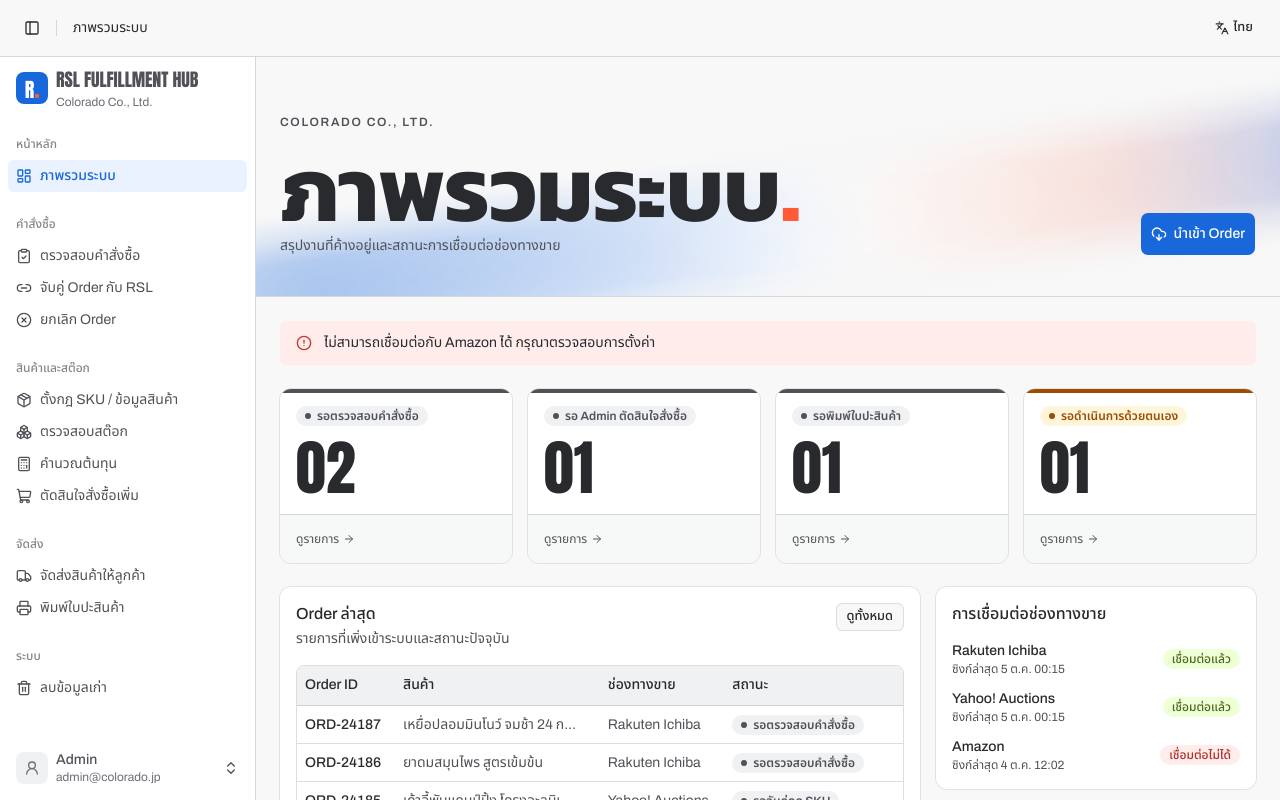
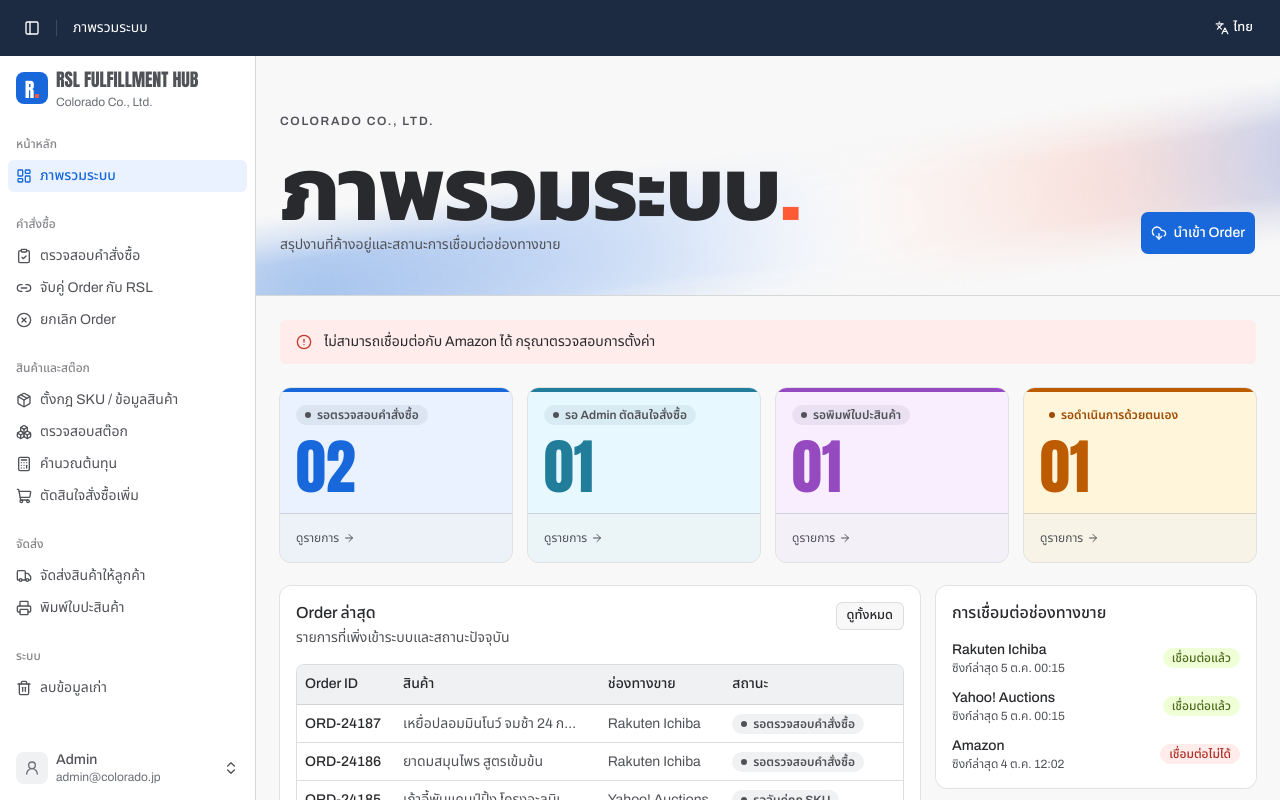
Before and after one commit to xbpkdi/01418321-final-project, a Next.js app: page /dashboard in a window 1280 px wide. Shown: the top 800 px of the page. Built offline with nearby package versions, Linux system fonts and the light colour scheme.

Commit message:
style: add a dark brand header and accent-coloured stat cards

```diff
--- a/src/app/(app)/dashboard/page.tsx
+++ b/src/app/(app)/dashboard/page.tsx
@@ -30,19 +30,21 @@ import {
   MOCK_ORDERS,
 } from "@/mock/orders";
 import { MOCK_STOCK } from "@/mock/products";
-import { toneOf, type OrderStatus } from "@/lib/order-status";
+import type { OrderStatus } from "@/lib/order-status";
 import { useLanguage } from "@/lib/i18n/context";
 
 // ส่ง status ไปกรองปลายทางด้วย ไม่งั้นพอรายการเยอะจะหาไม่เจอว่ากดมาจากใบไหน
 // "รอดำเนินการด้วยตนเอง" ต้องไปหน้ายกเลิก Order เพราะเป็นหน้าเดียวที่แสดง Order ได้ทุกสถานะ
 // (หน้าตรวจสอบคำสั่งซื้อกรองเฉพาะ "รอตรวจสอบคำสั่งซื้อ" จึงไม่เคยแสดงรายการกลุ่มนี้)
-const WATCHED: { status: OrderStatus; href: string }[] = [
-  { status: "รอตรวจสอบคำสั่งซื้อ", href: "/orders/verify" },
-  { status: "รอ Admin ตัดสินใจสั่งซื้อ", href: "/products/reorder" },
-  { status: "รอพิมพ์ใบปะสินค้า", href: "/shipping/label" },
+// accent = สีแยกการ์ดแต่ละใบ (accent ของ Atlassian) ส้มให้ใบที่ต้องทำเองเพราะเป็นกลุ่ม attention
+const WATCHED: { status: OrderStatus; href: string; accent: string }[] = [
+  { status: "รอตรวจสอบคำสั่งซื้อ", href: "/orders/verify", accent: "blue" },
+  { status: "รอ Admin ตัดสินใจสั่งซื้อ", href: "/products/reorder", accent: "teal" },
+  { status: "รอพิมพ์ใบปะสินค้า", href: "/shipping/label", accent: "purple" },
   {
     status: "รอดำเนินการด้วยตนเอง",
     href: `/orders/cancel?status=${encodeURIComponent("รอดำเนินการด้วยตนเอง")}`,
+    accent: "orange",
   },
 ];
 
@@ -105,10 +107,11 @@ export default function DashboardScreen() {
         {counts.map((item, i) => (
           <Card
             key={item.status}
-            className="rise stat-card"
+            className="rise stat-card bg-(--accent-bg)"
             style={{
               animationDelay: `${80 + i * 60}ms`,
-              ["--tone" as string]: `var(--status-${toneOf(item.status)})`,
+              ["--accent-bg" as string]: `var(--accent-${item.accent}-subtlest)`,
+              ["--tone" as string]: `var(--accent-${item.accent}-bolder)`,
             }}
           >
             <CardHeader>
@@ -117,7 +120,7 @@ export default function DashboardScreen() {
               </CardDescription>
               <CardTitle
                 data-numeric
-                className="font-display mt-2 text-6xl leading-none tabular-nums"
+                className="font-display mt-2 text-6xl leading-none text-(--tone) tabular-nums"
               >
                 <CountUp value={item.count} />
               </CardTitle>
--- a/src/app/globals.css
+++ b/src/app/globals.css
@@ -109,6 +109,18 @@
   --sidebar-selected: #e9f2fe; /* color.background.selected */
   --sidebar-selected-foreground: #1868db; /* color.text.selected */
   --sidebar-border: #0b120e24; /* color.border */
+  --header: #1c2b42; /* color.background.brand.boldest */
+  --header-foreground: #ffffff; /* color.text.inverse */
+
+  /* สีแยกการ์ดสถิติบน dashboard: color.background.accent.*.subtlest (พื้น) / .bolder (ตัวเลข) */
+  --accent-blue-subtlest: #e9f2fe;
+  --accent-blue-bolder: #1868db;
+  --accent-teal-subtlest: #e7f9ff;
+  --accent-teal-bolder: #227d9b;
+  --accent-purple-subtlest: #f8eefe;
+  --accent-purple-bolder: #964ac0;
+  --accent-orange-subtlest: #fff5db;
+  --accent-orange-bolder: #bd5b00;
   --sidebar-ring: #4688ec;
 
   /* สีสถานะ 5 กลุ่ม → ใช้ใน StatusBadge (Atlassian lozenge: text.* บน background.*) */
@@ -193,6 +205,17 @@
 
 /* ใช้กับหน้ารายงาน (rubric ข้อ 31) — ซ่อน UI ที่ไม่ต้องติดไปบนกระดาษ */
 @layer components {
+  /* แถบบนสีเข้ม: ปรับ token ที่ breadcrumb, ปุ่ม ghost และเส้นคั่นใช้ ให้เป็นโทนสว่างบนพื้นเข้ม */
+  [data-slot="site-header"] {
+    --foreground: var(--header-foreground);
+    --muted-foreground: #ffffffb3;
+    --accent: #ffffff1f;
+    --accent-foreground: var(--header-foreground);
+    --border: #ffffff26;
+    background: var(--header);
+    color: var(--header-foreground);
+  }
+
   /* ใน sidebar ตัวอักษรรองจางกว่าในหน้า */
   [data-sidebar="sidebar"] {
     --muted-foreground: #6b6e76; /* color.text.subtlest */
--- a/src/components/app-shell/site-header.tsx
+++ b/src/components/app-shell/site-header.tsx
@@ -31,7 +31,10 @@ export function SiteHeader() {
   const current = group?.items.find((item) => item.href === pathname);
 
   return (
-    <header className="bg-background/80 sticky top-0 z-50 flex w-full items-center border-b backdrop-blur-md">
+    <header
+      data-slot="site-header"
+      className="sticky top-0 z-50 flex w-full items-center"
+    >
       <div className="flex h-(--header-height) w-full items-center gap-2 px-4">
         <Button
           className="h-8 w-8"
```
Also changed, not shown: 1 other file (tests, documents, lock files or other folders).
